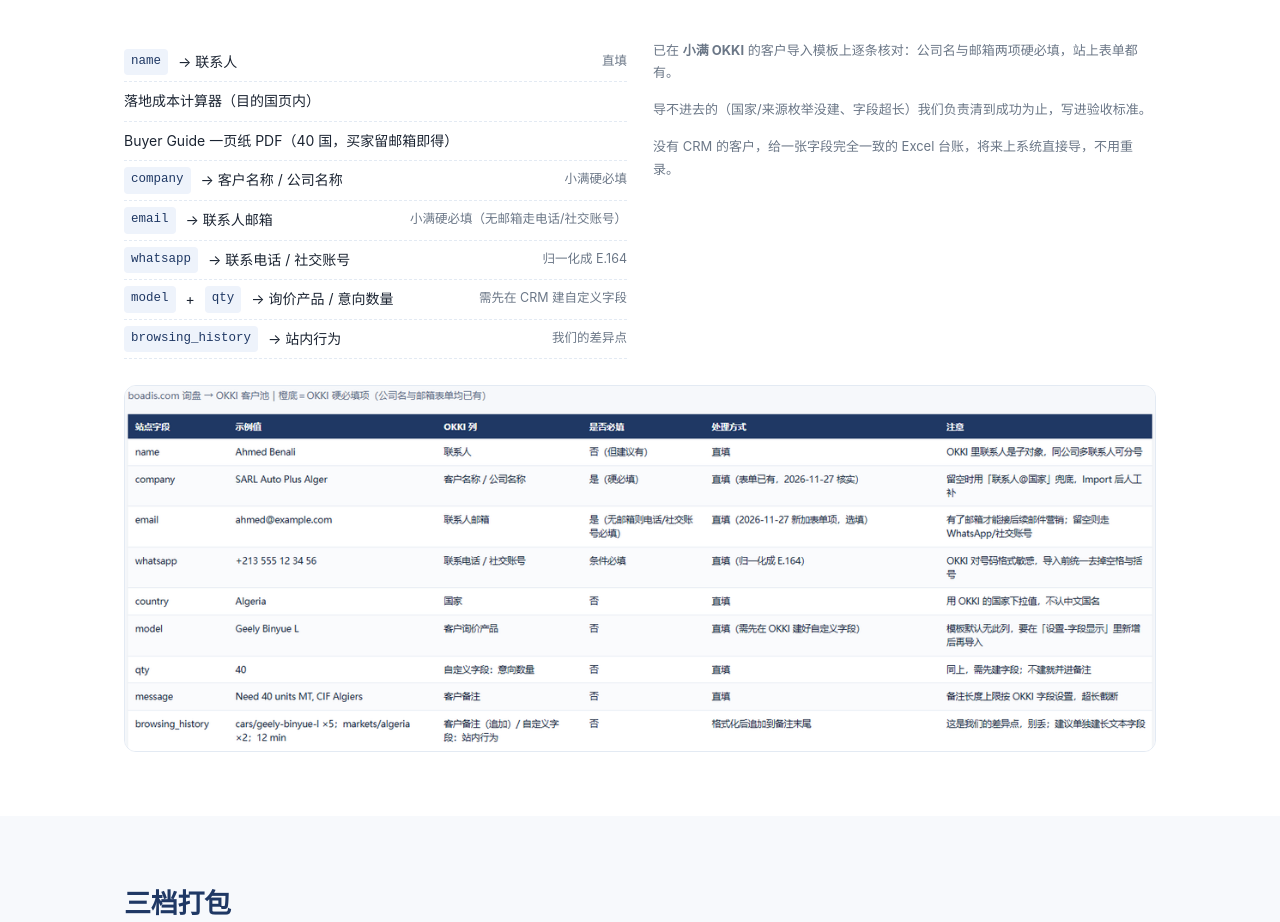
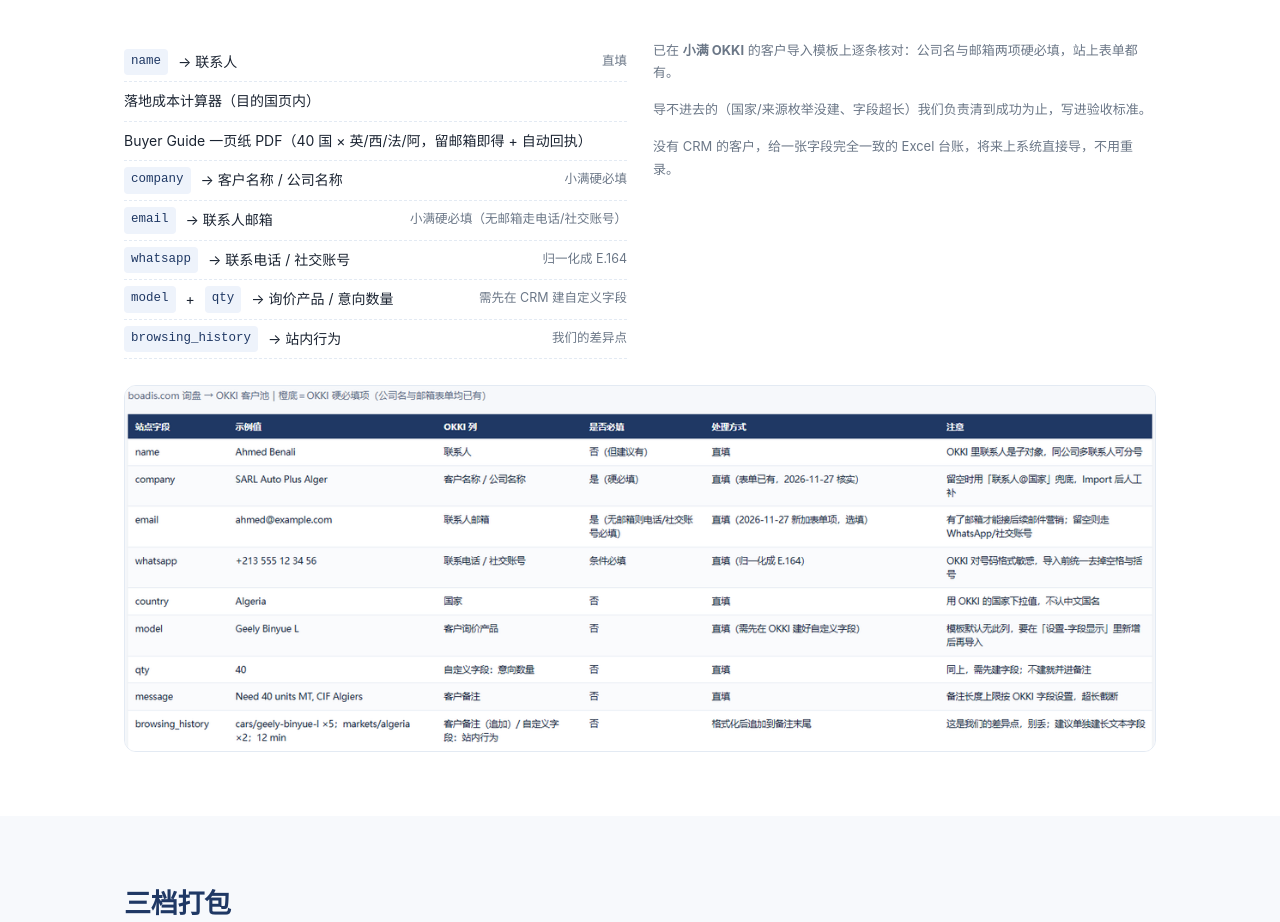
Before and after one commit to boadis-export/boadis-service, a plain HTML site: page index.html in a window 1280 px wide. Shown: the part 5520-6442 px from the top of the page. Drawn offline with Linux system fonts and the light colour scheme.

Commit message:
Update service page

```diff
--- a/index.html
+++ b/index.html
@@ -188,7 +188,7 @@ footer{background:#0f1a2c;color:#8fa6c4;font-size:13px;padding:28px 0}
       <ul class="maplist">
         <li><code>name</code> → 联系人<em>直填</em></li>
         <li>落地成本计算器（目的国页内）</li>
-      <li>Buyer Guide 一页纸 PDF（40 国，买家留邮箱即得）</li>
+      <li>Buyer Guide 一页纸 PDF（40 国 × 英/西/法/阿，留邮箱即得 + 自动回执）</li>
         <li><code>company</code> → 客户名称 / 公司名称<em>小满硬必填</em></li>
         <li><code>email</code> → 联系人邮箱<em>小满硬必填（无邮箱走电话/社交账号）</em></li>
         <li><code>whatsapp</code> → 联系电话 / 社交账号<em>归一化成 E.164</em></li>
```
